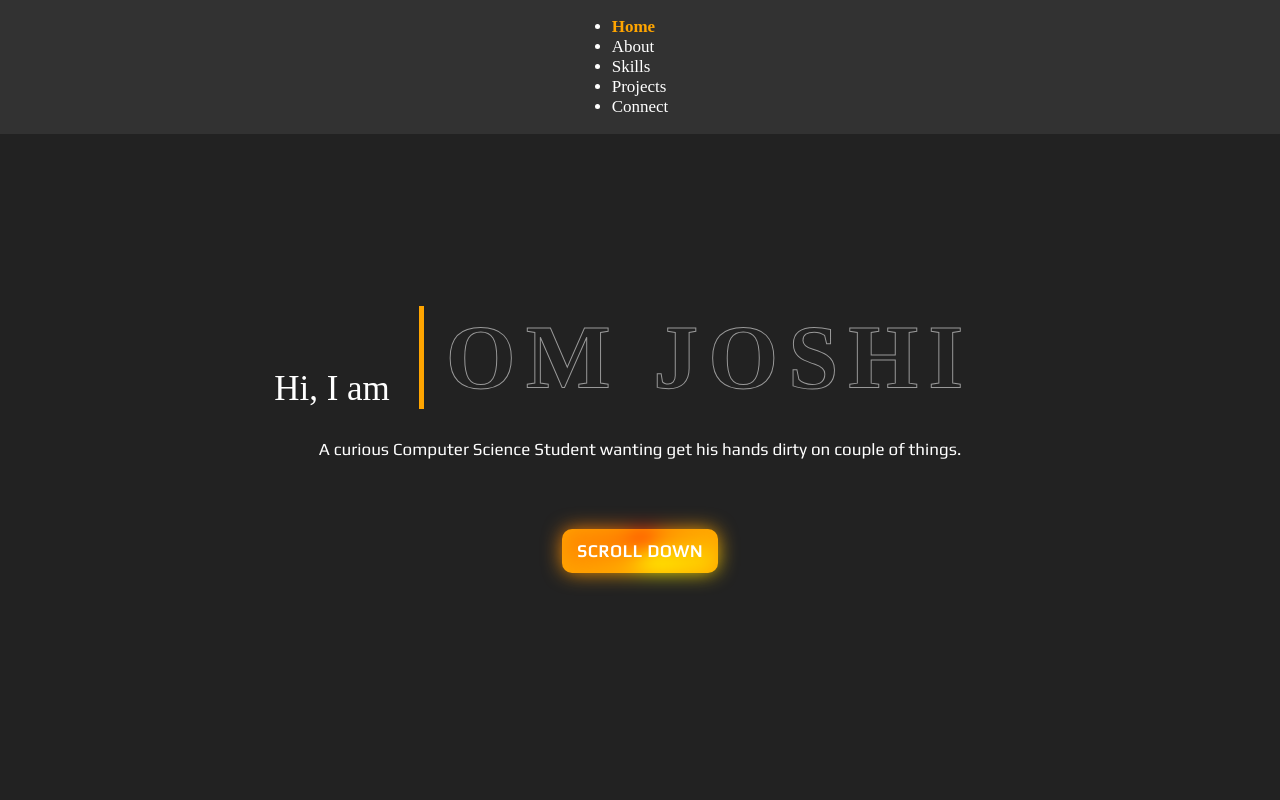
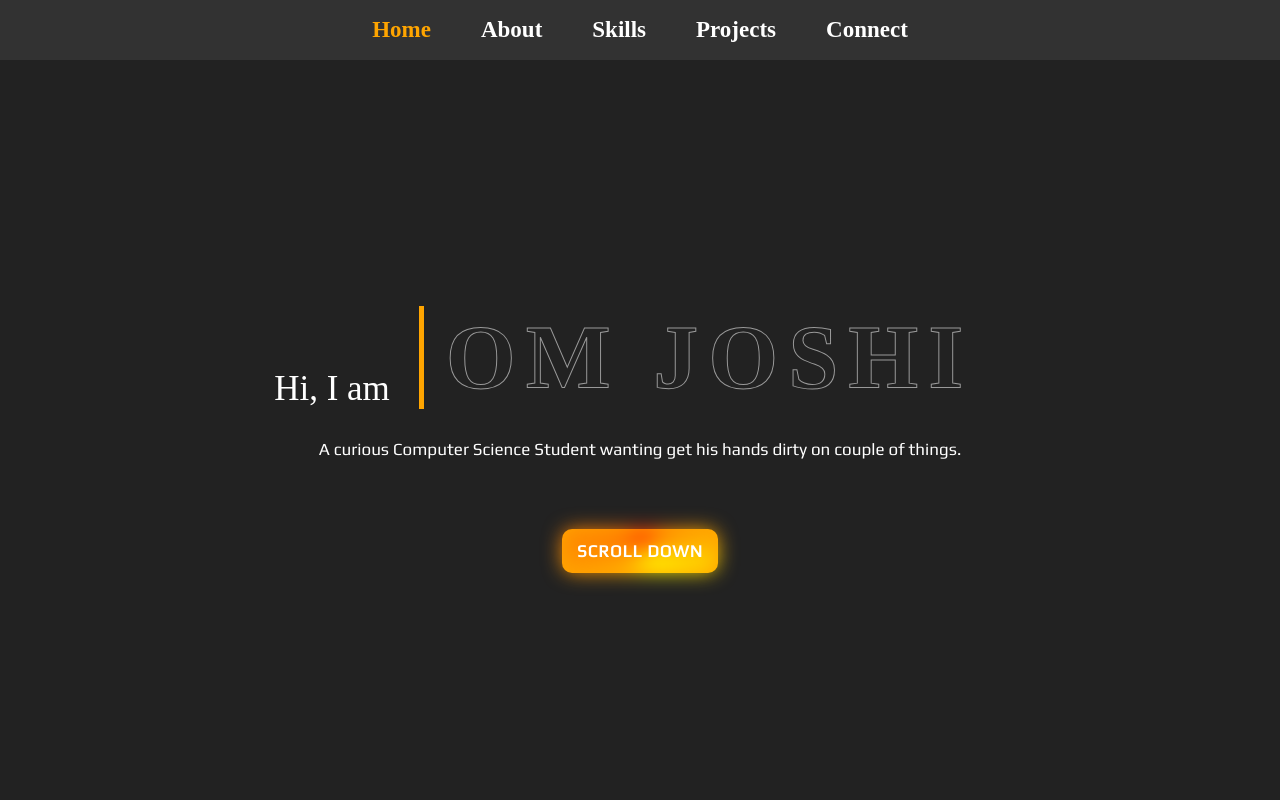
Before and after one commit to Om-Joshi07/Port-Folio, a React (Vite) app: page / in a window 1280 px wide. Shown: the top 800 px of the page. Built offline with nearby package versions, Linux system fonts and the light colour scheme; a web font is replaced by a local one.

Commit message:
update:Layout

```diff
--- a/src/components/NavBar/NavBar.jsx
+++ b/src/components/NavBar/NavBar.jsx
@@ -48,7 +48,7 @@ const NavBar = () => {
     <header>
       <div className="container">
         <div className="navbar-grid">
-          <nav className={isMenuOpen ? "menu-mobile" : "menu-web"}>
+          <nav className={`nav-menu ${isMenuOpen ? "active" : ""}`}>
             <ul>
               <li>
                 <a
```
